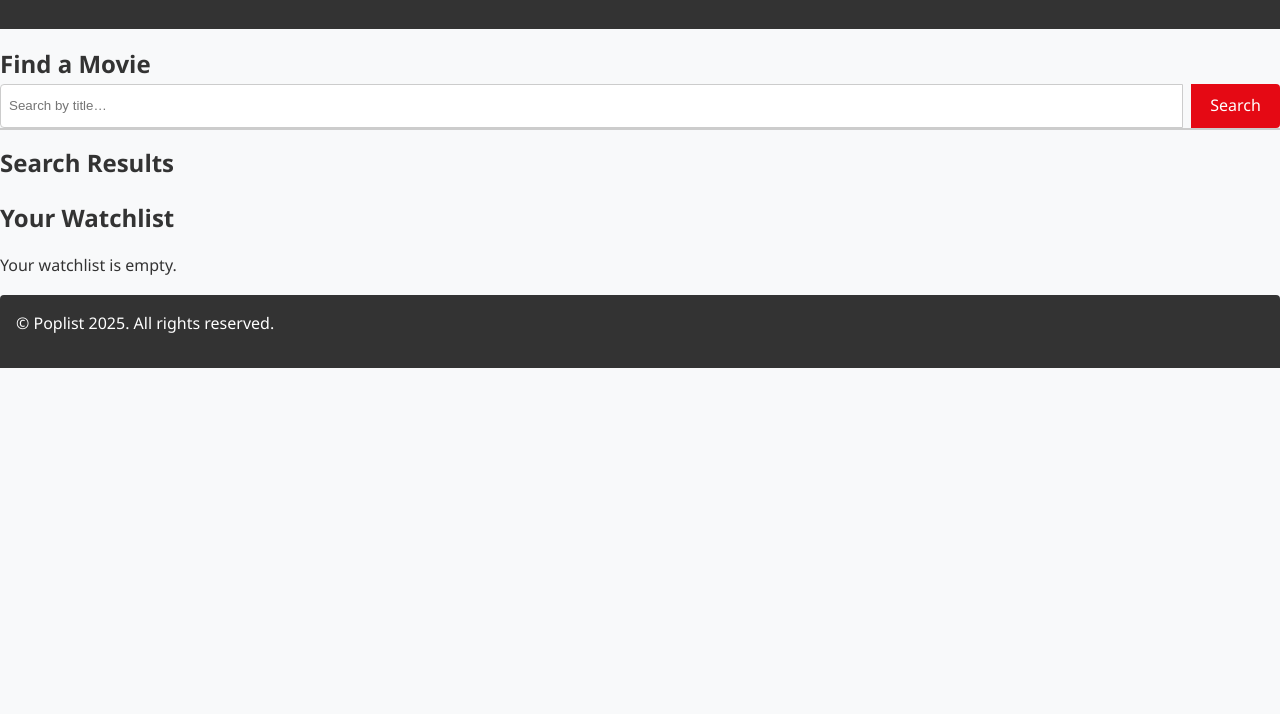
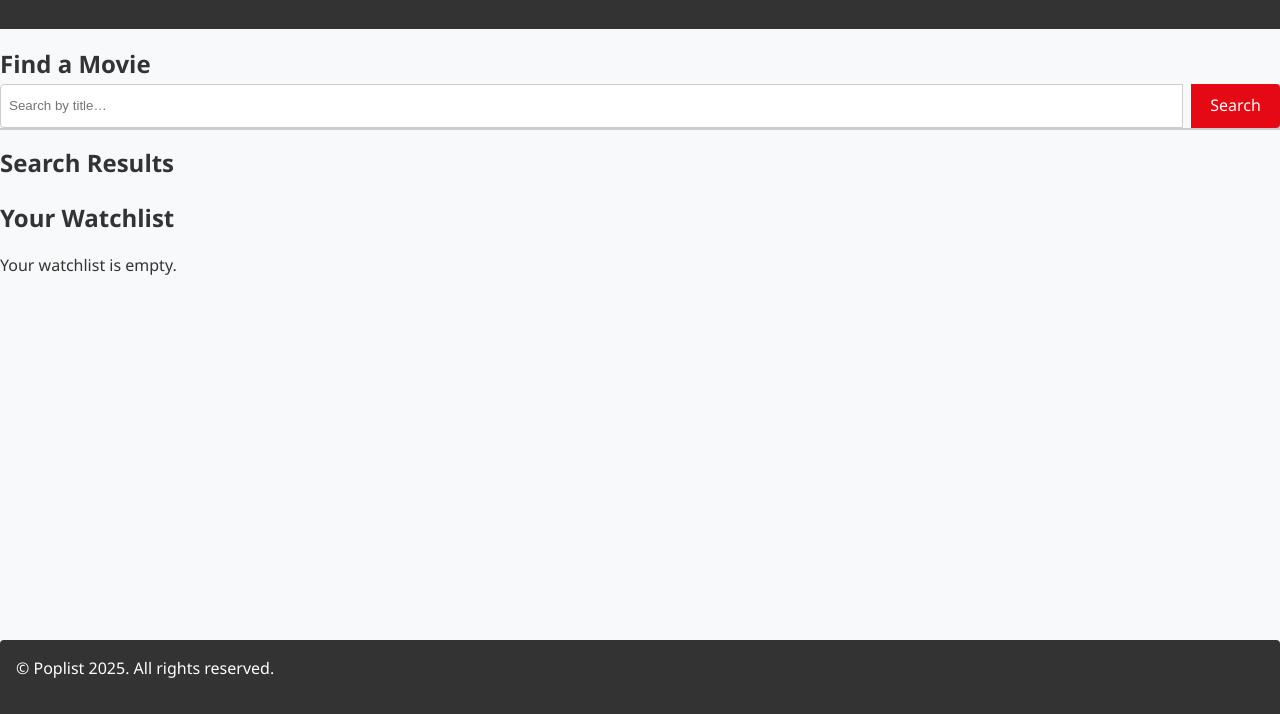
Before and after one commit to obviouslyweb/poplistmovies, a website built with Vite: page index.html in a window 1280 px wide. Shown: the part 86-800 px from the top of the page. Built offline with nearby package versions, Linux system fonts and the light colour scheme; no server answers.

Commit message:
Fixed footer positioning.

```diff
--- a/src/css/partials/main.css
+++ b/src/css/partials/main.css
@@ -1,12 +1,12 @@
 /* src/css/partials/main.css */
 
-/* 1. Search form */
+/* Search form */
 .search-section {
   margin: var(--spacing) 0;
 }
 .search-section form {
   display: flex;
-  flex-wrap: wrap;       /* stack on small screens */
+  flex-wrap: wrap;
   gap: 0.5rem;
   margin-bottom: var(--spacing);
 }
@@ -67,12 +67,11 @@
   background: #fdfdfd;
   border-top: 1px solid #eee;
   padding: var(--spacing);
-  max-height: 120px;            /* cap height */
+  max-height: 120px;
   overflow-y: auto;
   margin-bottom: var(--spacing);
 }
 
-/* Buttons no longer full-width; separated and left-aligned */
 .movie-card button {
   width: auto;
   padding: 0.6rem 1.2rem;
@@ -87,6 +86,24 @@
   margin: 0 auto;
 }
 
+/* Footer balancing */
+html, body {
+  height: 100%;
+  margin: 0;
+  padding: 0;
+}
+
+.container {
+  min-height: 100vh;
+  display: flex;
+  flex-direction: column;
+}
+
+main {
+  flex: 1;
+}
+
+
 /* Mobile view */
 @media (max-width: 600px) {
   .search-section form {
```
